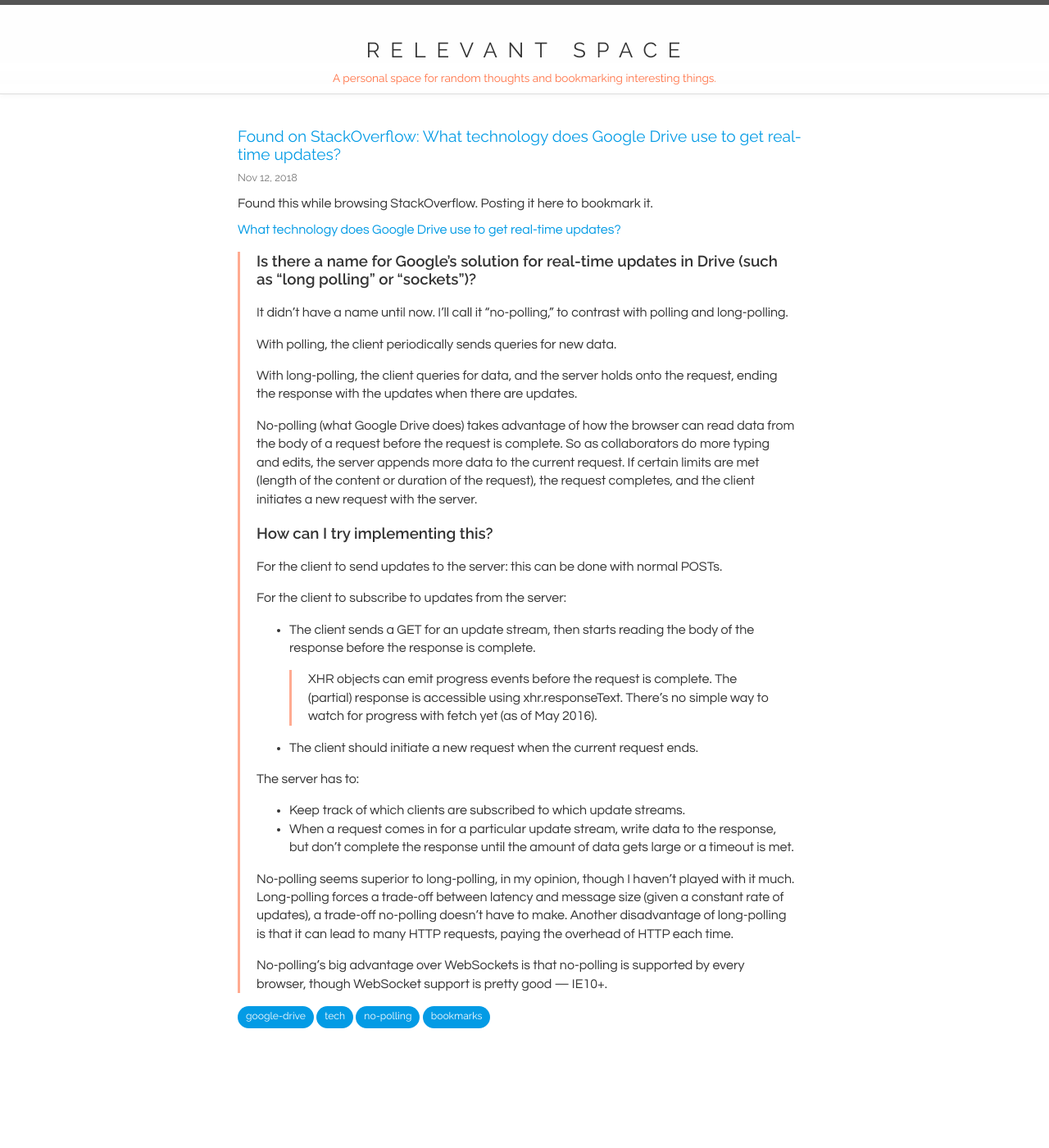
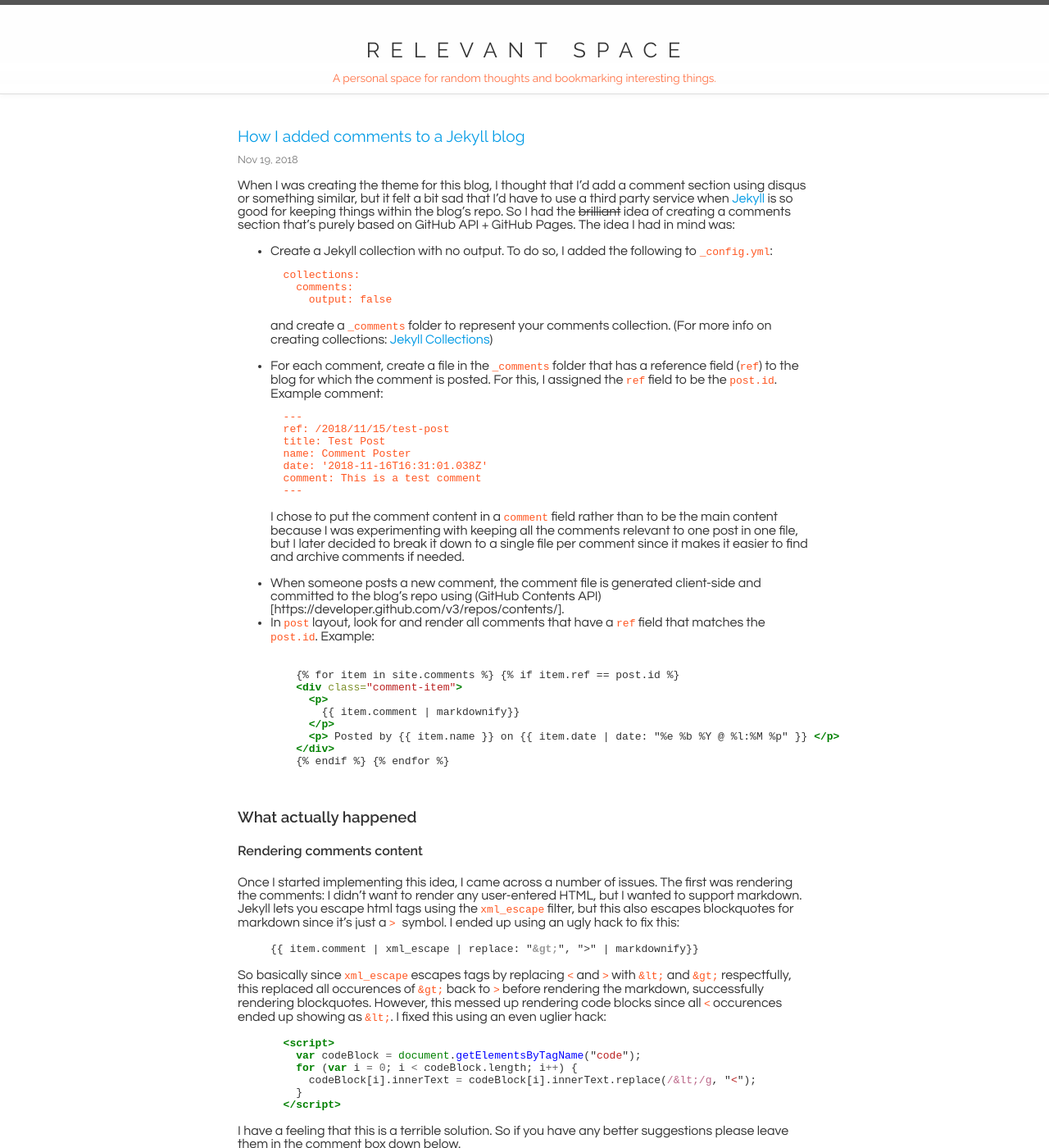
Before and after one commit to not-dalia/relevant-space, a Jekyll site: the page built from index.md, in a window 1280 px wide and 1400 px high. Shown: the whole window at 82% size. Built offline with Jekyll 4.4.1, drawn with Linux system fonts in a browser that asks for light colours; nearby versions of some CDN libraries; library files that are not in the unit come from our copies; some of the changed text lies outside the part shown.

Commit message:
created jekyll comments post

````diff
--- /dev/null
+++ b/_posts/2018-11-19-jekyll-comments.markdown
@@ -0,0 +1,93 @@
+---
+layout: post
+title:  "How I added comments to a Jekyll blog"
+date:   2018-11-19 11:55:01 +0000
+published: true
+categories: jekyll
+tags:
+  - tech
+  - comments
+  - jekyll
+  - blog
+---
+
+When I was creating the theme for this blog, I thought that I'd add a comment section using disqus or something similar, but it felt a bit sad that I'd have to use a third party service when [Jekyll](https://jekyllrb.com/) is so good for keeping things within the blog's repo. So I had the ~~brilliant~~ idea of creating a comments section that's purely based on GitHub API + GitHub Pages. The idea I had in mind was:
+  - Create a Jekyll collection with no output. To do so, I added the following to `_config.yml`:
+    ```
+      collections:
+        comments:
+          output: false
+    ```
+    and create a `_comments` folder to represent your comments collection. (For more info on creating collections: [Jekyll Collections](https://jekyllrb.com/docs/step-by-step/09-collections/))
+  - For each comment, create a file in the `_comments` folder that has a reference field (`ref`) to the blog for which the comment is posted. For this, I assigned the `ref` field to be the `post.id`. Example comment:
+    ```
+      ---
+      ref: /2018/11/15/test-post
+      title: Test Post
+      name: Comment Poster
+      date: '2018-11-16T16:31:01.038Z'
+      comment: This is a test comment
+      ---
+    ```
+    I chose to put the comment content in a `comment` field rather than to be the main content because I was experimenting with keeping all the comments relevant to one post in one file, but I later decided to break it down to a single file per comment since it makes it easier to find and archive comments if needed.
+  - When someone posts a new comment, the comment file is generated client-side and committed to the blog's repo using (GitHub Contents API)[https://developer.github.com/v3/repos/contents/].
+  - In `post` layout, look for and render all comments that have a `ref` field that matches the `post.id`. Example:
+    {% highlight html %}
+    {% raw %}
+    {% for item in site.comments %} {% if item.ref == post.id %}
+    <div class="comment-item">
+      <p>
+        {{ item.comment | markdownify}}
+      </p>
+      <p> Posted by {{ item.name }} on {{ item.date | date: "%e %b %Y @ %l:%M %p" }} </p>
+    </div>
+    {% endif %} {% endfor %}
+    {% endraw %}
+    {% endhighlight %}
+
+### What actually happened
+#### Rendering comments content
+Once I started implementing this idea, I came across a number of issues. The first was rendering the comments: I didn't want to render any user-entered HTML, but I wanted to support markdown. Jekyll lets you escape html tags using the `xml_escape` filter, but this also escapes blockquotes for markdown since it's just a `> ` symbol. I ended up using an ugly hack to fix this:
+{% highlight html %}
+{% raw %}
+{{ item.comment | xml_escape | replace: "&gt;", ">" | markdownify}}
+{% endraw%}
+{% endhighlight %}
+So basically since `xml_escape` escapes tags by replacing `<` and `>` with `&lt;` and `&gt;` respectfully, this replaced all occurences of `&gt;` back to `>` before rendering the markdown, successfully rendering blockquotes. However, this messed up rendering code blocks since all `<` occurences ended up showing as `&lt;`. I fixed this using an even uglier hack:
+{% highlight html javascript%}
+  <script>
+    var codeBlock = document.getElementsByTagName("code");
+    for (var i = 0; i < codeBlock.length; i++) {
+      codeBlock[i].innerText = codeBlock[i].innerText.replace(/&lt;/g, "<");
+    }
+  </script>
+{% endhighlight %}
+I have a feeling that this is a terrible solution. So if you have any better suggestions please leave them in the comment box down below.
+
+
+
+#### (Not) Using GitHub REST API from the browser
+Committing using GitHub API is quite simple but it requires an [access token](https://developer.github.com/v3/#authentication). For this, I chose to create a Personal Access Token that I would be using with all requests to GitHub API. The main issue with doing this from the browser is that I would have to expose my personal access token publicly. **DON'T DO THIS, it is an extremely bad idea**. So after some contemplation, I had to give up on the idea of making everything client based and contained withing my jekyll blog. Instead, I created a tiny NodeJs HTTP-forwarder and put it on [Heroku](https://www.heroku.com/). What it does is that it takes whatever request it gets, changes the host to api.github.com, and adds the authorization header (the personal access token) without having to expose it client-side, then it returns whatever response it gets from GitHub API. So to create a comment, the client would construct a commit request but instead of sending it to github, it sent it to the HTTP-forwarder. A very minimal version of the HTTP-forwarder would be:
+{% highlight javascript%}
+const http = require("http");
+const httpProxy = require("http-proxy");
+const proxy = httpProxy.createProxyServer({});
+const server = http.createServer().listen(process.env.PORT);
+
+const baseUrl = "api.github.com";
+
+server.on("request", (req, res) => {
+  req.headers.host = baseUrl;
+  req.headers.Authorization = `token ${process.env.GH_PAT}`;
+  proxy.web(req, res, { target: `https://${baseUrl}` });
+});
+{% endhighlight%}
+
+
+#### GitHub Pages cache control
+When I considered using commits for adding comments, I thought that it would probably take a few seconds and maybe even a minute or two for the comment to render since GitHub needs to re-generate the blog pages to include new comments. What I didn't consider was that GitHub Pages headers set cache-control max-age to 600s (=10 minutes). So if you post a new comment you'd either need to wait a considerable amount of time or hard-reload the post page. I couldn't find a way (yet) to overcome this but I haven't given up yet because this is _REALLY FRUSTRATING_. If you have any ideas for how to overcome this I'd be very happy to hear them.
+
+
+
+### Final thoughts
+I can't say I'm anywhere near a good developer, and while trying to implement this, I made a lot of mistakes but I also learnt quite a lot of things. This really was the point of this blog; a sort of training dungeon where I can experiment both with code and practice writing posts. I can't say I'm satisfied with how the comments work right now (mainly because of the caching problem), but I'm happy with the outcome despite all the flaws in my plan and implementation.
--- a/styles/styles.css
+++ b/styles/styles.css
@@ -4,6 +4,10 @@
     background: #fff;
     color: #333;
     min-width: 320px;
+}
+
+.highlighter-rouge{
+    color: #ff5722;
 }
 
 #header {
````
